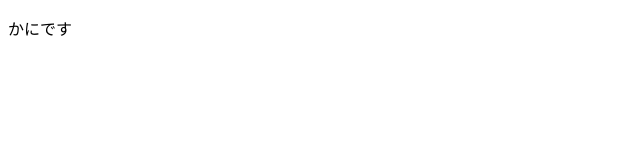
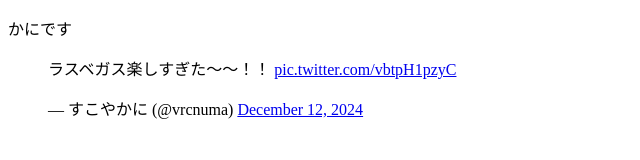
Before and after one commit to z58g2/z58g2.github.io, a plain HTML site: page index.html in a window 1280 px wide. Shown: the whole page, without its empty margins (0-640 px from the left). Drawn offline with Linux system fonts and the light colour scheme.

Commit message:
ツイート埋め込み

```diff
--- a/index.html
+++ b/index.html
@@ -1,10 +1,11 @@
 <!DOCTYPE html>
 <html>
 <head>
-	<meta charset="UTF-8" />
-	<title>title</title>
+  <meta charset="UTF-8" />
+  <title>title</title>
 </head>
 <body>
-	<p>かにです</p>
+  <p>かにです</p>
+  <blockquote class="twitter-tweet"><p lang="ja" dir="ltr">ラスベガス楽しすぎた～～！！ <a href="https://t.co/vbtpH1pzyC">pic.twitter.com/vbtpH1pzyC</a></p>&mdash; すこやかに (@vrcnuma) <a href="https://twitter.com/vrcnuma/status/1867235933256585305?ref_src=twsrc%5Etfw">December 12, 2024</a></blockquote> <script async src="https://platform.twitter.com/widgets.js" charset="utf-8"></script>
 </body>
 </html>
```
